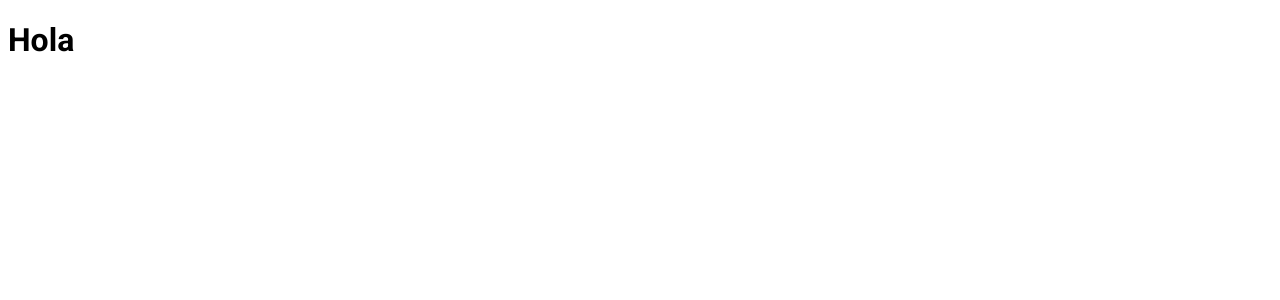
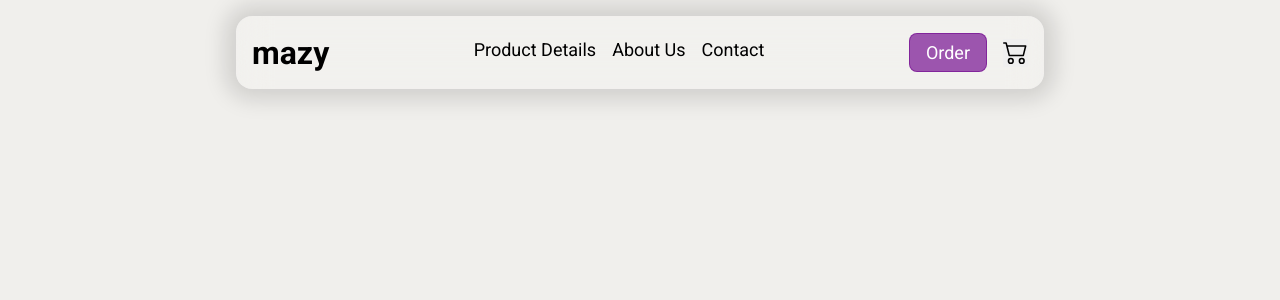
Before and after one commit to fernandopanduro/Macy, a React (Vite) app: page / in a window 1280 px wide. Shown: the top 300 px of the page. Built offline with nearby package versions, Linux system fonts and the light colour scheme.

Commit message:
Creado Header

```diff
--- a/package.json
+++ b/package.json
@@ -12,6 +12,7 @@
   "dependencies": {
     "react": "^18.2.0",
     "react-dom": "^18.2.0",
+    "react-icons": "^4.9.0",
     "react-router-dom": "^6.11.2"
   },
   "devDependencies": {
--- a/src/App.jsx
+++ b/src/App.jsx
@@ -1,11 +1,19 @@
+import Header from './assets/components/Header/Header'
+import { BrowserRouter as Router, Routes, Route } from 'react-router-dom'
+
 import './App.module.css'
 
 function App() {
 
   return (
-    <>
-      <h1>Hola</h1>
-    </>
+    <Router>
+      <Header />
+
+
+      <Routes>
+        {/* <Route path="/" element={<Home />} /> */}
+      </Routes>
+    </Router>
   )
 }
 
--- a/src/assets/components/Header/Header.jsx
+++ b/src/assets/components/Header/Header.jsx
@@ -0,0 +1,41 @@
+import { Link } from 'react-router-dom';
+import { BsCart2 } from 'react-icons/bs'
+
+import styles from './Header.module.css';
+
+export default function Header() {
+  return (
+    <header className={`container ${styles.header}`}>
+      <h1 className={styles.title}>
+        <Link className={styles.titleLink} to="/">
+          <span className={styles.titleSpan}>
+            mazy
+          </span>
+        </Link>
+      </h1>
+
+      <nav className={styles.nav}>
+        <ul className={styles.list}>
+            <li className={styles.listItem}>
+                <Link className={styles.listLink} to="/productdetails">Product Details</Link>
+                <span className={styles.listBar}></span>
+            </li>
+            <li className={styles.listItem}>
+                <Link className={styles.listLink} to="/about">About Us</Link>
+                <span className={styles.listBar}></span>
+            </li>
+            <li className={styles.listItem}>
+                <Link className={styles.listLink} to="/contact">Contact</Link>
+                <span className={styles.listBar}></span>
+            </li>
+        </ul>
+      </nav>
+
+      <div className={styles.btns}>
+        <button className={`${styles.btnOrder} ${styles.btn}`}>Order</button>
+        <button className={`${styles.btnCart} ${styles.btn}`}><BsCart2 size={25}/></button>
+      </div>
+
+    </header>
+  )
+}
--- a/src/assets/components/Header/Header.module.css
+++ b/src/assets/components/Header/Header.module.css
@@ -0,0 +1,75 @@
+.header,
+.list,
+.btns {
+    display: flex;
+    align-items: center;
+    justify-content: space-between;
+    gap: var(--margin-m);
+}
+
+.header {
+    height: 4.5625rem;
+    max-width: min(50.5rem, 90%);
+    margin: 0 auto;
+    padding: 0 var(--margin-m);
+    background-color: rgba(255, 255, 255, 0.13);
+    backdrop-filter: blur(1rem);
+    border-radius: var(--border-radius-m);
+
+    position: fixed;
+    top: var(--margin-m);
+    left: 0;
+    right: 0;
+
+    box-shadow: var(--shadow);
+    -webkit-box-shadow: var(--shadow);
+    -moz-box-shadow: var(--shadow);
+}
+
+.listItem {
+    display: flex;
+    flex-direction: column;
+    justify-content: center;
+    align-items: center;
+    gap: .1875rem;
+}
+
+.listLink {
+    transition: var(--transition-duration);
+    font-size: var(--font-size-s);
+}
+
+.listLink:hover {
+    color: var(--color-primary);
+}
+
+.listLink:hover ~ .listBar {
+    width: 100%;
+    height: .1875rem;
+}
+
+.listBar {
+    width: 0;
+    height: .1875rem;
+    border-radius: .1875rem;
+    background-color: var(--color-primary);
+    transition: var(--transition-duration);
+}
+
+.btnOrder {
+    background: var(--color-primary);
+    padding: var(--margin-s) var(--margin-m);
+    color: var(--white);
+    border: 1px solid var(--color-primary);
+    border-radius: var(--border-radius-s);
+    font-size: var(--font-size-s);
+    transition: var(--transition-duration);
+}
+
+.btnOrder:hover {
+    opacity: .8;
+}
+
+.btnCart {
+    border: none;
+}
--- a/src/index.css
+++ b/src/index.css
@@ -1,5 +1,62 @@
 @import url('https://fonts.googleapis.com/css2?family=Roboto:wght@300;400;500;700;900&display=swap');
 
+:root {
+
+    /* Colors */
+    --white: #fff;
+    --black: #000;
+    --color-primary: rgba(118, 17, 146, 0.695);
+
+    /* Margin */
+    --margin-x: 2rem;
+    --margin-l: 1.5rem;
+    --margin-m: 1rem;
+    --margin-s: 0.5rem;
+
+    /* Shadow */
+    --shadow: 0px 0px 21px 11px rgba(0,0,0,0.13);
+
+    /* Border */
+    --border-radius-l: 1.5rem;
+    --border-radius-m: 1rem;
+    --border-radius-s: .5rem;
+
+    /* Transition */
+    --transition-duration: .3s;
+
+    /* Fonts */
+    --font-family: 'Roboto', sans-serif;
+    --font-size-xl: 3rem;
+    --font-size-x: 2.625rem;
+    --font-size-l: 2rem;
+    --font-size-m: 1.5rem;
+    --font-size-s: 1.125rem;
+    --font-size-sm: 1rem;
+}
+
 * {
-    font-family: 'Roboto', sans-serif;
+    font-family: var(--font-family);
+    padding: 0;
+    margin: 0;
+    box-sizing: border-box;
 }
+
+body {
+    background-color: #f0efec;
+}
+
+h1, h2, h3, h4, h5, h6, a, li {
+    color: var(--black);
+}
+
+a {
+    text-decoration: none;
+}
+
+li {
+    list-style: none;
+}
+
+button {
+    cursor: pointer;
+}
```
Also changed, not shown: 1 other file (tests, documents, lock files or other folders).
